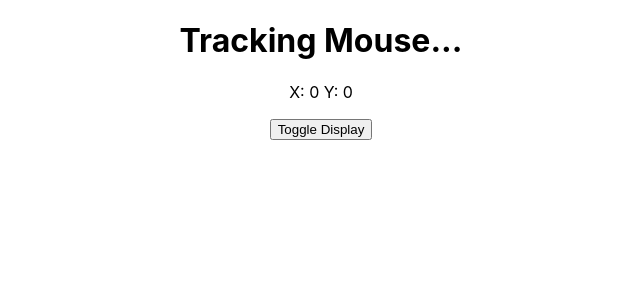
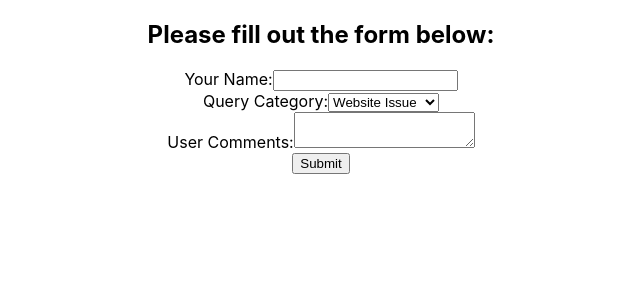
Before and after one commit to Clinelly/react_photo_site, a React (Create React App) app in the folder photo-site/: page / in a window 1280 px wide. Shown: the top 300 px of the page, without its empty margins (319-959 px from the left). Built offline with nearby package versions, Linux system fonts and the light colour scheme.

Commit message:
Add controlled form lesson

```diff
--- a/photo-site/src/App.js
+++ b/photo-site/src/App.js
@@ -17,7 +17,8 @@ import './App.css';
 // import Clock from './components/Clock';
 // import LifeCyclesCDM from './components/LifeCyclesCDM';
 // import LifeCyclesCDU from './components/LifeCyclesCDU';
-import LifeCyclesCWU from './components/LifeCyclesCWU';
+// import LifeCyclesCWU from './components/LifeCyclesCWU';
+import ControlledForm from './components/ControlledForm';
 
 function App() {
   return (
@@ -39,7 +40,8 @@ function App() {
         {/* <Clock /> */}
         {/* <LifeCyclesCDM /> */}
         {/* <LifeCyclesCDU /> */}
-        <LifeCyclesCWU />
+        {/* <LifeCyclesCWU /> */}
+        <ControlledForm />
     </div>
   );
 }
--- /dev/null
+++ b/photo-site/src/components/ControlledForm.js
@@ -0,0 +1,90 @@
+import React, { Component } from 'react'
+
+export class ControlledForm extends Component {
+    constructor(props) {
+      super(props)
+
+      this.state = {
+         name: "",
+         category: "website",
+         comment:""
+      }
+    }
+
+    handleNameChange = (event) => {
+        this.setState({
+            name: event.target.value
+        })
+    }
+
+    handleCategoryChange = (event) => {
+        this.setState({
+            category: event.target.value
+        })
+    }
+
+    handleCommentChange = (event) => {
+        this.setState({
+            comment: event.target.value
+        })
+    }
+
+
+    handleSubmit = (event) => {
+        event.preventDefault()
+        console.log(this.state)
+    }
+
+//  Computed event statement
+    // handleChange = (event) => {
+    //     const {name, value} = event.target
+    //     this.setState({
+    //         [name]: value
+    //     })
+    // }
+
+  render() {
+    return (
+      <div>
+        <h2>Please fill out the form below:</h2>
+        <form onSubmit={this.handleSubmit}>
+            <div>
+                <label htmlFor="id-name">Your Name:</label>
+                <input
+                    value={this.state.name}
+                    onChange={this.handleNameChange}
+                    id="id-name"
+                    name="name"
+                    type="text"
+                />
+            </div>
+            <div>
+                <label htmlFor="id-category">Query Category:</label>
+                <select
+                    value={this.state.category}
+                    onChange={this.handleCategoryChange}
+                    id="id-category"
+                    name="category"
+                >
+                    <option value="website">Website Issue</option>
+                    <option value="order">Order Issue</option>
+                    <option value="general">General Enqiry</option>
+                </select>
+            </div>
+            <div>
+                <label htmlFor="id-comments">User Comments:</label>
+                <textarea
+                    id="id-comments"
+                    name="comments"
+                    onChange={this.handleCommentChange}
+                    value={this.state.comment}
+                />
+            </div>
+            <input type="submit" value="Submit" />
+        </form>
+      </div>
+    )
+  }
+}
+
+export default ControlledForm
```
